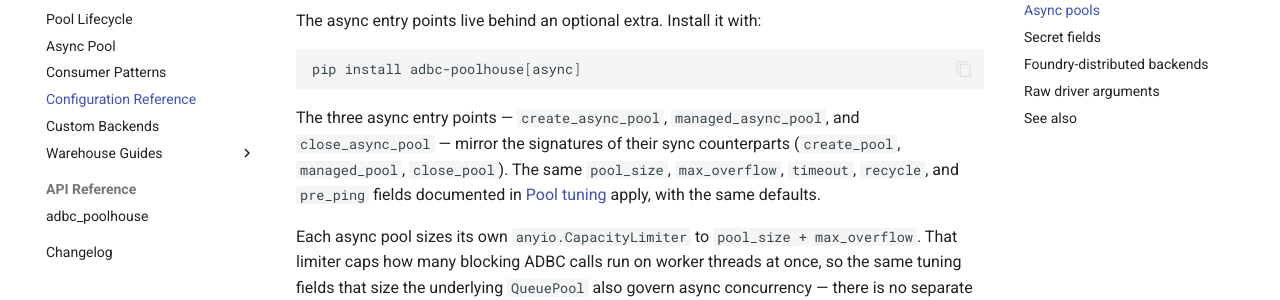
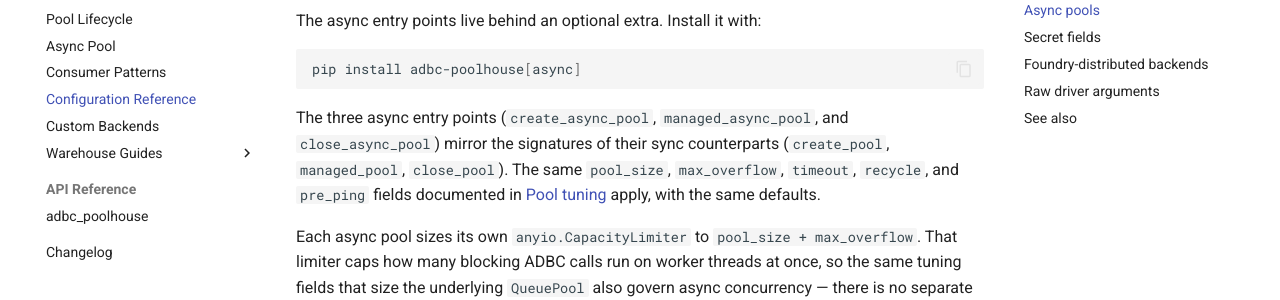
Before and after one commit to anentropic/adbc-poolhouse, an MkDocs documentation site: the page built from docs/src/guides/configuration.md, in a window 1280 px wide and 900 px high, scrolled down 2075 px. Shown: the part 152-452 px from the top of the window. Built offline with MkDocs 1.6.1 and Material for MkDocs 9.7.7, drawn with Linux system fonts in a browser that asks for light colours; comment, search, counter and statistics services are not loaded.

````diff
--- a/docs/src/guides/configuration.md
+++ b/docs/src/guides/configuration.md
@@ -68,7 +68,7 @@ The async entry points live behind an optional extra. Install it with:
 pip install adbc-poolhouse[async]
 ```
 
-The three async entry points — `create_async_pool`, `managed_async_pool`, and `close_async_pool` — mirror the signatures of their sync counterparts (`create_pool`, `managed_pool`, `close_pool`). The same `pool_size`, `max_overflow`, `timeout`, `recycle`, and `pre_ping` fields documented in [Pool tuning](#pool-tuning) apply, with the same defaults.
+The three async entry points (`create_async_pool`, `managed_async_pool`, and `close_async_pool`) mirror the signatures of their sync counterparts (`create_pool`, `managed_pool`, `close_pool`). The same `pool_size`, `max_overflow`, `timeout`, `recycle`, and `pre_ping` fields documented in [Pool tuning](#pool-tuning) apply, with the same defaults.
 
 Each async pool sizes its own `anyio.CapacityLimiter` to `pool_size + max_overflow`. That limiter caps how many blocking ADBC calls run on worker threads at once, so the same tuning fields that size the underlying `QueuePool` also govern async concurrency — there is no separate knob.
 
````
